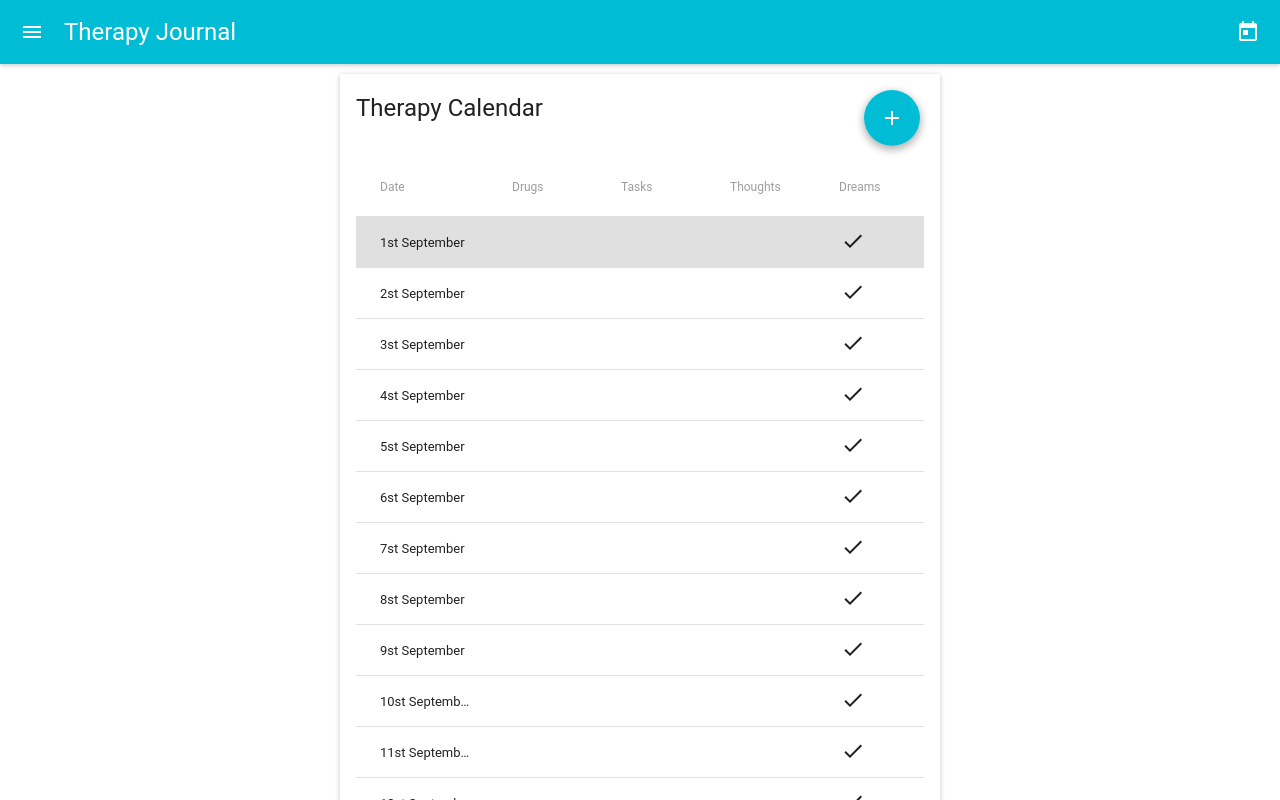
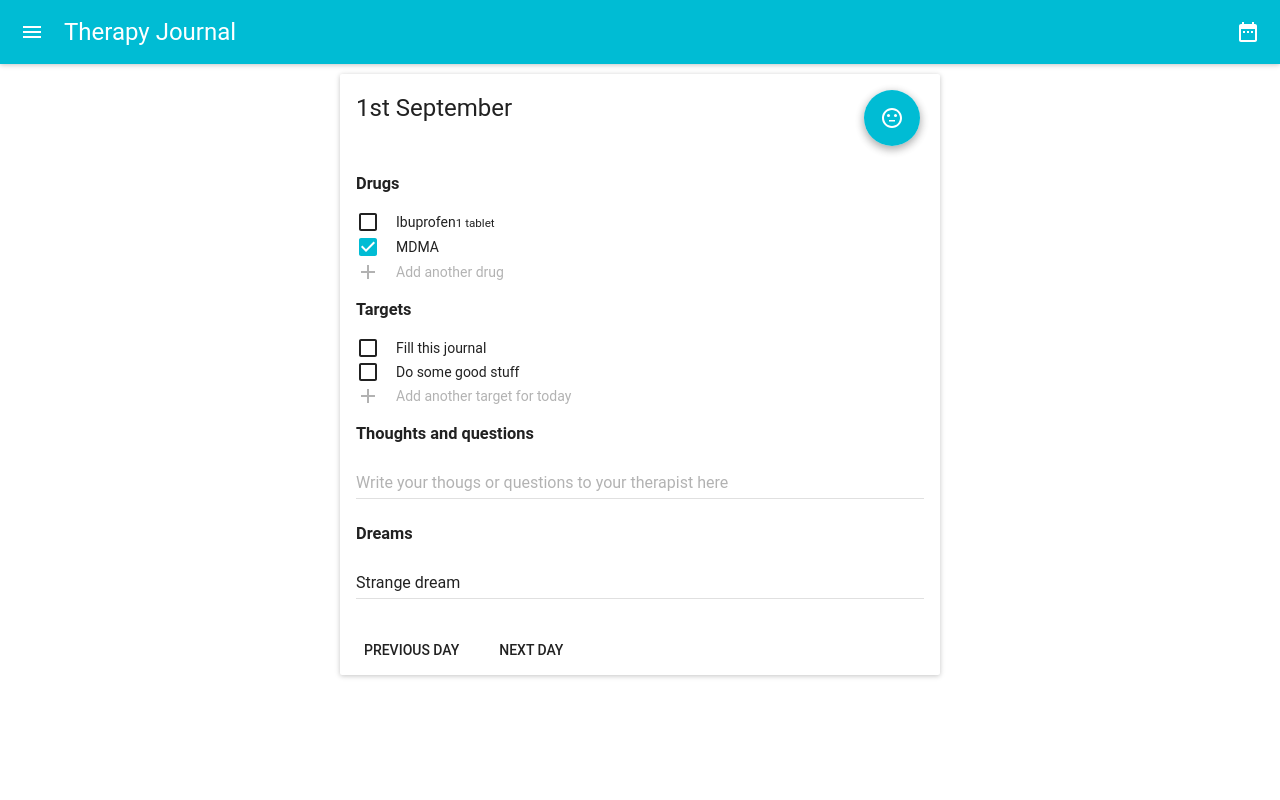
Before and after one commit to shadow-identity/therapy_journal, a React app: page / in a window 1280 px wide. Both pictures are taken after a click on the element "1st September". Shown: the top 800 px of the page. Built offline with nearby package versions, Linux system fonts and the light colour scheme; the HTML template or start-up script is replaced by a standard one.

Commit message:
unified journalState and moodState; store mood to state; show day by clicking on table

```diff
--- a/src/App.tsx
+++ b/src/App.tsx
@@ -4,24 +4,11 @@ import MuiThemeProvider from 'material-ui/styles/MuiThemeProvider';
 import {JournalAppBar} from './JournalAppBar';
 import CardList from './DaysList';
 import {getMuiTheme, lightBaseTheme} from 'material-ui/styles';
-import {observable} from 'mobx';
-import {Day} from './interfaces';
-import {days} from './dataMock';
 import DayCard from './DayCard';
 import {observer} from 'mobx-react';
+import {journal} from './stores';
 
 export const journalTheme = getMuiTheme(lightBaseTheme);
-
-export class JournalStore {
-  @observable days: Day[] = days;
-  @observable calendar = true;
-
-  addDay(day: Day) {
-    this.days.push(day);
-  }
-}
-
-const journal = new JournalStore();
 
 @observer
 class App extends React.Component {
--- a/src/DayCard.tsx
+++ b/src/DayCard.tsx
@@ -5,29 +5,31 @@ import TextField from 'material-ui/TextField';
 import AddIcon from 'material-ui/svg-icons/content/add';
 import {grey500} from 'material-ui/styles/colors';
 import {CSSProperties} from 'react';
-import {JournalStore, journalTheme} from './App';
-import {day} from './dataMock';
+import {journalTheme} from './App';
 import {MoodComponent} from './Mood/Mood';
 import FlatButton from 'material-ui/FlatButton';
+import {JournalStore} from './stores';
 
 const disabledColor = () => journalTheme.palette !== undefined ? journalTheme.palette.disabledColor : grey500;
 
 class DayCard extends React.Component<{ store: JournalStore }, {}> {
   render() {
+    let day = this.props.store.day;
     const addElementInvitationStyle: CSSProperties = {
       labelStyle: {color: disabledColor(), fill: disabledColor()},
       iconStyle: {color: disabledColor(), fill: disabledColor()}
     };
 
-    const drugs = day.drugs.map(drug => (
+    const drugs = day.drugs.map((drug, i) => (
       <Checkbox
+        key={i}
         checked={drug.isTaken}
         label={<span>{drug.name}<small>{drug.amount}</small></span>}
       />
     ));
 
-    const tasks = day.tasks.map(task => (
-      <Checkbox checked={task.isDone} label={task.name}/>
+    const tasks = day.tasks.map((task, i) => (
+      <Checkbox key={i} checked={task.isDone} label={task.name}/>
     ));
 
     return (
@@ -36,7 +38,7 @@ class DayCard extends React.Component<{ store: JournalStore }, {}> {
           title={
             <div>
               {day.date}
-              <MoodComponent mood={day.mood}/>
+              <MoodComponent store={this.props.store}/>
             </div>
           }
         />
--- a/src/DaysList.tsx
+++ b/src/DaysList.tsx
@@ -6,12 +6,13 @@ import DoneIcon from 'material-ui/svg-icons/action/done';
 import {default as Card, CardText, CardTitle} from 'material-ui/Card';
 import FloatingActionButton from 'material-ui/FloatingActionButton';
 import ContentAddIcon from 'material-ui/svg-icons/content/add';
-import {JournalStore} from './App';
+import {JournalStore} from './stores';
 
 @observer
-class CardTable extends React.Component<{store: JournalStore}, {}>  {
+class CardTable extends React.Component<{ store: JournalStore }, {}> {
   render() {
     const days = this.props.store.days;
+
     function allDrugsTaken(drugs: Drug[]) {
       return drugs.reduce((acc, current) => acc && current.isTaken, drugs[0].isTaken === true);
     }
@@ -21,8 +22,8 @@ class CardTable extends React.Component<{store: JournalStore}, {}>  {
     }
 
     const dateRowWidth = '7em';
-    const rows = days.map(day => (
-      <TableRow key={day.date}>
+    const rows = days.map((day, index) => (
+      <TableRow key={index}>
         <TableRowColumn style={{width: dateRowWidth}}>{day.date}</TableRowColumn>
         <TableRowColumn>{allDrugsTaken(day.drugs) ? <DoneIcon/> : null}</TableRowColumn>
         <TableRowColumn>{allTasksDone(day.tasks) ? <DoneIcon/> : null}</TableRowColumn>
@@ -39,7 +40,9 @@ class CardTable extends React.Component<{store: JournalStore}, {}>  {
               Therapy Calendar
               <FloatingActionButton
                 className={'journal-floating-container'}
-                onClick={() => {this.props.store.calendar = false; }}
+                onClick={() => {
+                  this.props.store.calendar = false;
+                }}
               >
                 <ContentAddIcon/>
               </FloatingActionButton>
@@ -47,7 +50,12 @@ class CardTable extends React.Component<{store: JournalStore}, {}>  {
           }
         />
         <CardText>
-          <Table onRowSelection={() => console.log('row selected')}>
+          <Table
+            onRowSelection={(rowNumber: number[]) => {
+              this.props.store.day = days[rowNumber[0]];
+              this.props.store.calendar = false;
+            }}
+          >
             <TableHeader adjustForCheckbox={false} displaySelectAll={false}>
               <TableRow>
                 <TableHeaderColumn style={{width: dateRowWidth}}>Date</TableHeaderColumn>
@@ -57,7 +65,7 @@ class CardTable extends React.Component<{store: JournalStore}, {}>  {
                 <TableHeaderColumn>Dreams</TableHeaderColumn>
               </TableRow>
             </TableHeader>
-            <TableBody displayRowCheckbox={false}>
+            <TableBody displayRowCheckbox={false} showRowHover={true}>
               {rows}
 
             </TableBody>
--- a/src/JournalAppBar.tsx
+++ b/src/JournalAppBar.tsx
@@ -7,8 +7,9 @@ import MenuIcon from 'material-ui/svg-icons/navigation/menu';
 import DateRangeIcon from 'material-ui/svg-icons/action/date-range';
 import TodayIcon from 'material-ui/svg-icons/action/today';
 import {black} from 'material-ui/styles/colors';
-import {JournalStore, journalTheme} from './App';
+import {journalTheme} from './App';
 import {observer} from 'mobx-react';
+import {JournalStore} from './stores';
 
 // rm it after IconButton color will be fixed at material-ui
 const buttonColor = () => journalTheme.palette !== undefined ? journalTheme.palette.alternateTextColor : black;
--- a/src/Mood/Mood.tsx
+++ b/src/Mood/Mood.tsx
@@ -1,36 +1,18 @@
 import * as React from 'react';
-import {observable} from 'mobx';
 import {observer} from 'mobx-react';
 import {Mood} from '../interfaces';
 import {MoodSelectButton} from './MoodSelectButton';
 import {MoodMenu} from './MoodMenu';
-
-export enum MoodButtonStates {set, menu}
-
-export class MoodStore {
-  @observable currentMood: Mood;
-  @observable moodButtonState: MoodButtonStates;
-
-  setMood(mood: Mood) {
-    this.currentMood = mood;
-    this.moodButtonState = MoodButtonStates.set;
-  }
-}
-
-const moodStore = new MoodStore();
+import {JournalStore} from '../stores';
 
 @observer
-export class MoodComponent extends React.Component<{ mood: Mood }> {
+export class MoodComponent extends React.Component<{ store: JournalStore }> {
   render() {
+    let store = this.props.store;
     let Component;
-    moodStore.currentMood = this.props.mood;
-    switch (moodStore.moodButtonState) {
-      case MoodButtonStates.menu:
-        Component = <MoodMenu moodCallBack={(mood: Mood) => moodStore.setMood(mood)}/>;
-        break;
-      default:
-        Component = <MoodSelectButton moodStore={moodStore}/>;
-    }
+    Component = store.showMoodMenu
+      ? <MoodMenu moodCallBack={(mood: Mood) => store.setMood(mood)}/>
+      : <MoodSelectButton store={store}/>;
 
     return (
       <div className={'journal-floating-container'}>
--- a/src/Mood/MoodSelectButton.tsx
+++ b/src/Mood/MoodSelectButton.tsx
@@ -1,17 +1,17 @@
 import FloatingActionButton from 'material-ui/FloatingActionButton';
 import {SentimentIcons} from './Icons';
 import * as React from 'react';
-import {MoodButtonStates, MoodStore} from './Mood';
+import {JournalStore} from '../stores';
 
-export function MoodSelectButton(props: {moodStore: MoodStore}) {
+export function MoodSelectButton(props: {store: JournalStore}) {
   return (
     <FloatingActionButton
 
       onClick={() => {
-        props.moodStore.moodButtonState = MoodButtonStates.menu;
+        props.store.showMoodMenu = true;
       }}
     >
-      {SentimentIcons[props.moodStore.currentMood]}
+      {SentimentIcons[props.store.day.mood]}
     </FloatingActionButton>
   );
 }
--- /dev/null
+++ b/src/stores.ts
@@ -0,0 +1,21 @@
+import {observable} from 'mobx';
+import {Day, Mood} from './interfaces';
+import {days} from './dataMock';
+
+export class JournalStore {
+  @observable days: Day[] = days;
+  @observable calendar = true;
+  @observable day: Day;
+  @observable showMoodMenu: boolean = false;
+
+  addDay(day: Day) {
+    this.days.push(day);
+  }
+
+  setMood(mood: Mood) {
+    this.day.mood = mood;
+    this.showMoodMenu = !this.showMoodMenu;
+  }
+}
+
+export const journal = new JournalStore();
```
